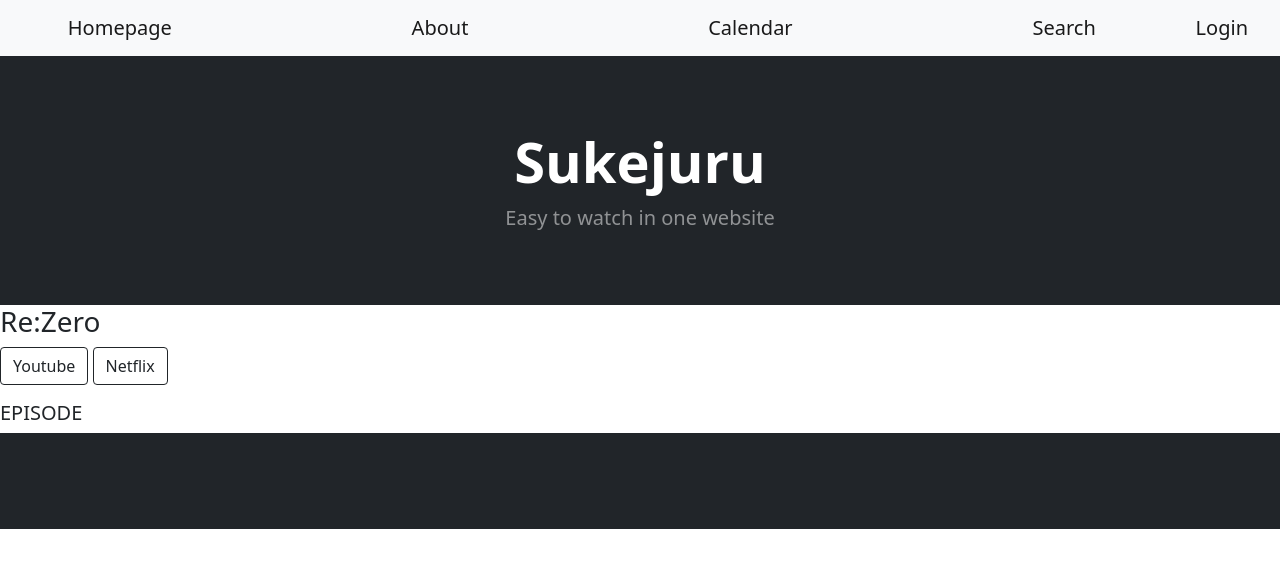
After one commit to 6310682700/sukejuru, a Django app: page /home/1 in a window 1280 px wide. The commit adds this page. Shown: the top 568 px of the page. Run offline with Django 4.2, Linux system fonts and the light colour scheme; data comes from the database, SQL or seed files in the repository; both versions use the stored data as it was after the commit; some libraries are stand-ins or nearby versions.

Commit message:
Finish Each anime page with episod link add link in calendar and search

```diff
--- a/sukejuru/sekujuru_app/admin.py
+++ b/sukejuru/sekujuru_app/admin.py
@@ -1,6 +1,6 @@
 from django.contrib import admin
 
-from .models import AnimePlatform, Genre, Season, Day, Anime
+from .models import *
 
 # Register your models here.
 
@@ -9,3 +9,4 @@
 admin.site.register(Genre)
 admin.site.register(Season)
 admin.site.register(Day)
+admin.site.register(Episode)
--- a/sukejuru/sekujuru_app/models.py
+++ b/sukejuru/sekujuru_app/models.py
@@ -7,11 +7,6 @@
 
     def __str__(self):
         return f'{self.name}'
-
-class Episode(models.Model):
-    episode = models.IntegerField(default=None)
-    platform = models.ForeignKey(AnimePlatform, on_delete=models.CASCADE)
-    link = models.CharField(max_length=999)
 
 class Genre(models.Model):
     name = models.CharField(max_length=99)
@@ -45,4 +40,16 @@
     rating = models.IntegerField(default=5)
 
     def __str__(self):
-        return f'{self.anime_id}: {self.anime_name} {self.description} {self.platform} {self.day} {self.time} {self.genre} {self.season} {self.rating}'
+        return f'{self.anime_id}: {self.anime_name} {self.time} {self.rating}'
+
+class Episode(models.Model):
+    anime = models.ForeignKey(Anime, on_delete=models.CASCADE, default=None)
+    episode = models.IntegerField(default=None)
+    platform = models.ForeignKey(AnimePlatform, on_delete=models.CASCADE)
+    link = models.CharField(max_length=999)
+
+    class Meta:
+        unique_together = [['anime', 'platform', 'episode']]
+
+    def __str__(self):
+        return  f'{self.anime}| Episode {self.episode} {self.platform}'
--- /dev/null
+++ b/sukejuru/sekujuru_app/templates/Home/anime_page.html
@@ -0,0 +1,22 @@
+{% extends 'layout.html' %}
+
+{% load static %}
+<link rel="stylesheet" href="{% static 'index/home.css' %}" type = "text/css">
+
+{% block content %}
+
+<h3>{{anime.anime_name}}</h3>
+
+<form action="{% url 'anime_page' anime.anime_id %}" method="get">
+    {% for pf in platform%}
+    <input class="btn btn-outline-dark mt-auto" type="submit" value={{pf.name}} name="platform">
+    {% endfor %}
+</form>
+
+<h5>EPISODE</h5>
+
+{% for epi in episode %}
+<a href={{epi.link}}"> Episode {{epi.episode}}</a> <br>
+{% endfor %}
+
+{% endblock %}
--- a/sukejuru/sekujuru_app/templates/Home/calender.html
+++ b/sukejuru/sekujuru_app/templates/Home/calender.html
@@ -33,9 +33,7 @@
 <link rel="stylesheet" href="{% static 'index/home.css' %}" type = "text/css">
 
 {% block content %}
-
-{{Anime_today.anime_name}}
-{{ Anime_today.time }}
+<a href="home/{{Anime_today.anime_id}}">{{Anime_today.anime_name}} | {{ Anime_today.time }}</a>
 <br>
 <br>
 
@@ -51,7 +49,7 @@
 </form>
 <div style="position:relative; left:80px">
 {% for i in Anime %}
-{{ i.anime_name }} {{ i.time }}<br>
+<a href="home/{{i.anime_id}}">{{ i.anime_name }} {{ i.time }}</a><br>
 {% endfor %}
 </div>
 
--- a/sukejuru/sekujuru_app/templates/Home/search.html
+++ b/sukejuru/sekujuru_app/templates/Home/search.html
@@ -55,7 +55,7 @@
 
 
 {% for i in result %}
-<h5> {{ i.anime_name }} </h5> <br>
+<a href="home/{{i.anime_id}}"><h5> {{ i.anime_name }} </h5></a> <br>
 <p> {{ i.description }} </p> <br>
 {% endfor %}
 
--- a/sukejuru/sekujuru_app/templates/layout.html
+++ b/sukejuru/sekujuru_app/templates/layout.html
@@ -21,10 +21,10 @@
     <body>
         <nav class="navbar navbar-expand-lg navbar-light bg-light">
             <div class="container px-4 px-lg-5">
-                <a class="navbar-brand" href="home">Homepage</a>
-                <a class="navbar-brand" href="about" >About</a>
-                <a class="navbar-brand" href="calender" >Calendar</a>
-                <a class="navbar-brand" href="search" >Search(coming soon)</a>
+                <a class="navbar-brand" href="/home">Homepage</a>
+                <a class="navbar-brand" href="/about" >About</a>
+                <a class="navbar-brand" href="/calender" >Calendar</a>
+                <a class="navbar-brand" href="/search" >Search</a>
             </div>
             {% if request.user.is_authenticated %}
             <div class="nav-item dropdown">
--- a/sukejuru/sekujuru_app/views.py
+++ b/sukejuru/sekujuru_app/views.py
@@ -5,11 +5,12 @@
 from django.contrib.auth import authenticate, login, logout
 from django.http import HttpResponseRedirect
 from django.urls import reverse
-from .models import AnimePlatform, Genre, Season, Day, Anime
+from .models import *
 from .form import NewUserForm
 from user.models import WebUser, Favorite
 from django.db.models import Q
 from django.contrib.auth.models import User
+from django.core.exceptions import ObjectDoesNotExist
 
 
 # Create your views here.
@@ -51,14 +52,19 @@
 
 def home_view(request):
     anime_list = Anime.objects.all().order_by("-rating")
+    fav_ani = None
     if request.user.is_authenticated:
         user = User.objects.get(username=request.user)
-        fav_ani = WebUser.objects.get(d_user=user).fav_anime
+        try:
+            fav_ani = WebUser.objects.get(d_user=user).fav_anime
+        except:
+            fav_ani = None
 
     return render(request, 'Home/home.html', {
         'anime_list': anime_list,
         'fav_list' : fav_ani
     })
+
 
 def do_favorite(request):
     pass
@@ -132,3 +138,22 @@
         context.update({"result": search_result})
 
     return render(request, 'Home/search.html', context)
+
+def anime_page(request, id):
+    anime = Anime.objects.get(anime_id=id)
+    episode = None
+    if request.method == "GET":
+        platform = request.GET.get("platform")
+        try:
+            episode = Episode.objects.filter(anime_id=id, platform_id=AnimePlatform.objects.get(name=platform).id)
+        except:
+            episode = None
+    print(episode)
+    context = {
+        "anime": anime,
+        "platform": AnimePlatform.objects.all(),
+        "genre": Genre.objects.all(),
+        "season": Season.objects.all(),
+        "episode": episode,
+    }
+    return render(request, 'Home/anime_page.html', context)
--- a/sukejuru/sukejuru/urls.py
+++ b/sukejuru/sukejuru/urls.py
@@ -29,5 +29,6 @@
     path('calender', app_views.calender_view, name='calender'),
     path('about', app_views.about_view, name='about'),
     path('search', app_views.search_view, name='search'),
-    path('profile', user_views.profile_view, name='profile')
+    path('profile', user_views.profile_view, name='profile'),
+    path('home/<int:id>', app_views.anime_page, name='anime_page'),
 ]
```
Also changed, not shown: sukejuru/sekujuru_app/templates/Home/home.html (+3 -6 lines), sukejuru/db.sqlite3, sukejuru/sekujuru_app/migrations/0009_anime_episode.py (added), sukejuru/sekujuru_app/migrations/0010_remove_anime_episode_episode_anime_and_more.py (added), sukejuru/sekujuru_app/migrations/0011_alter_episode_unique_together.py (added).
